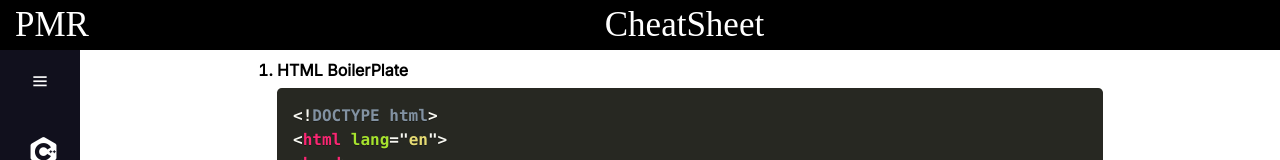
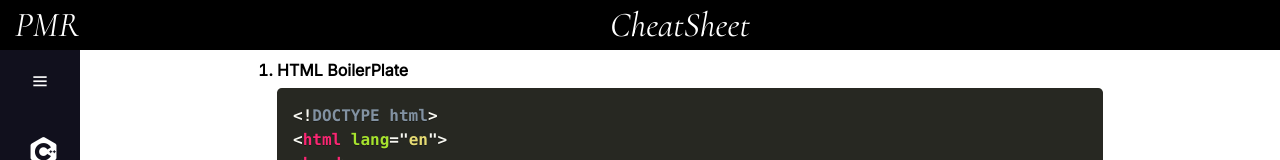
Before and after one commit to PMR745/cheatsheet, a plain HTML site: page index.html in a window 1280 px wide. Shown: the top 160 px of the page. Drawn offline with nearby package versions, Linux system fonts and the light colour scheme.

Commit message:
Update style.css

```diff
--- a/style.css
+++ b/style.css
@@ -1,5 +1,5 @@
 @import url('https://fonts.googleapis.com/css2?family=Inter&display=swap');
-@import url('https://fonts.googleapis.com/css2?family=Noto+Sans&display=swap');
+@import url('https://fonts.googleapis.com/css2?family=Cormorant:ital@1&family=Noto+Sans&display=swap');
 * {
     margin: 0;
     padding: 0;
@@ -19,6 +19,7 @@ nav {
     justify-content: start;
     padding-left: 5px;
     align-items: center;
+    font-family: 'Cormorant', serif;
 }
 
 .brand {
```
